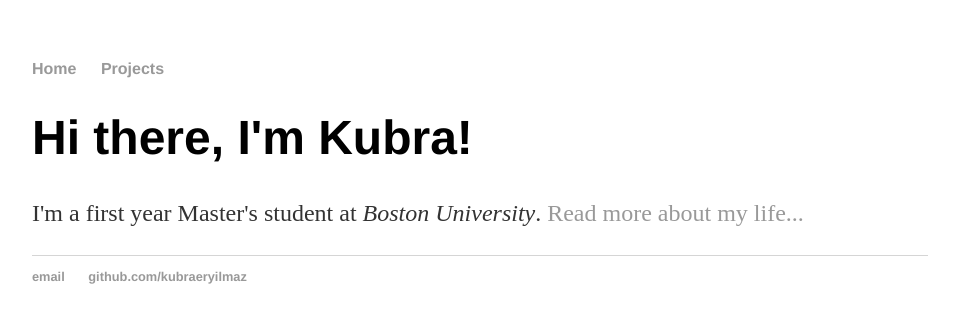
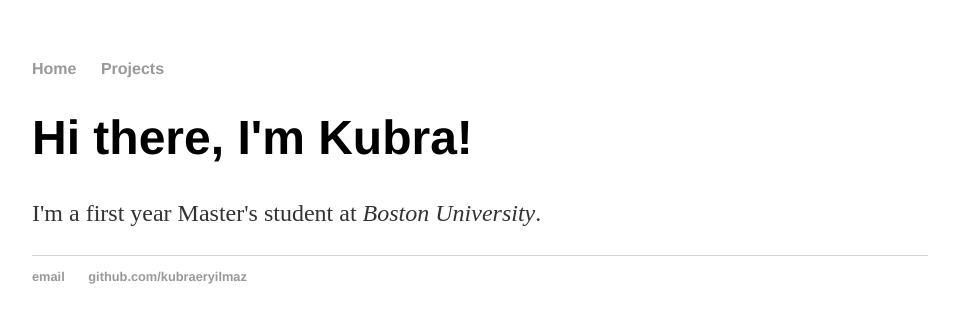
Before and after one commit to kubraeryilmaz/kubraeryilmaz.github.io, a Jekyll site: the page built from index.html, in a window 1280 px wide. Shown: the top 323 px of the page, without its empty margins (160-1119 px from the left). Built offline with Jekyll 4.4.1, drawn with Linux system fonts in a browser that asks for light colours.

Commit message:
Update index.html

```diff
--- a/index.html
+++ b/index.html
@@ -4,5 +4,5 @@ title: H. Kubra Eryilmaz
 ---
 <div class="blurb">
 	<h1>Hi there, I'm Kubra!</h1>
-		<p>I'm a first year Master's student at <em>Boston University</em>. <a href="/about">Read more about my life...</a></p>
+		<p>I'm a first year Master's student at <em>Boston University</em>. <!-- <a href="/about">Read more about my life...</a> --> </p>
 </div><!-- /.blurb -->
```
